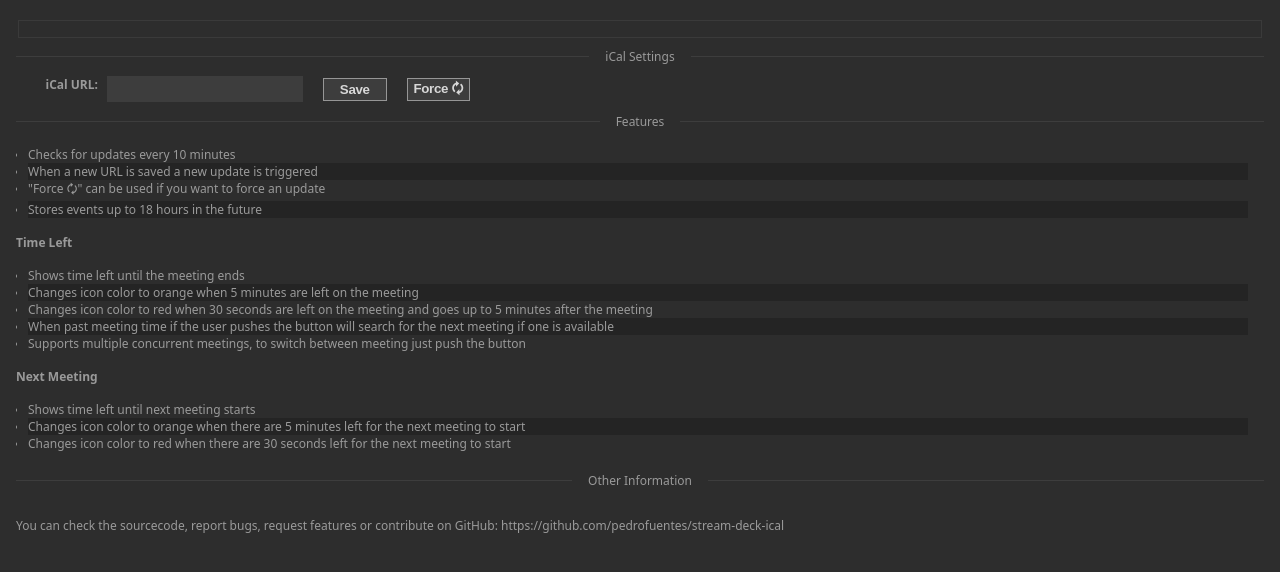
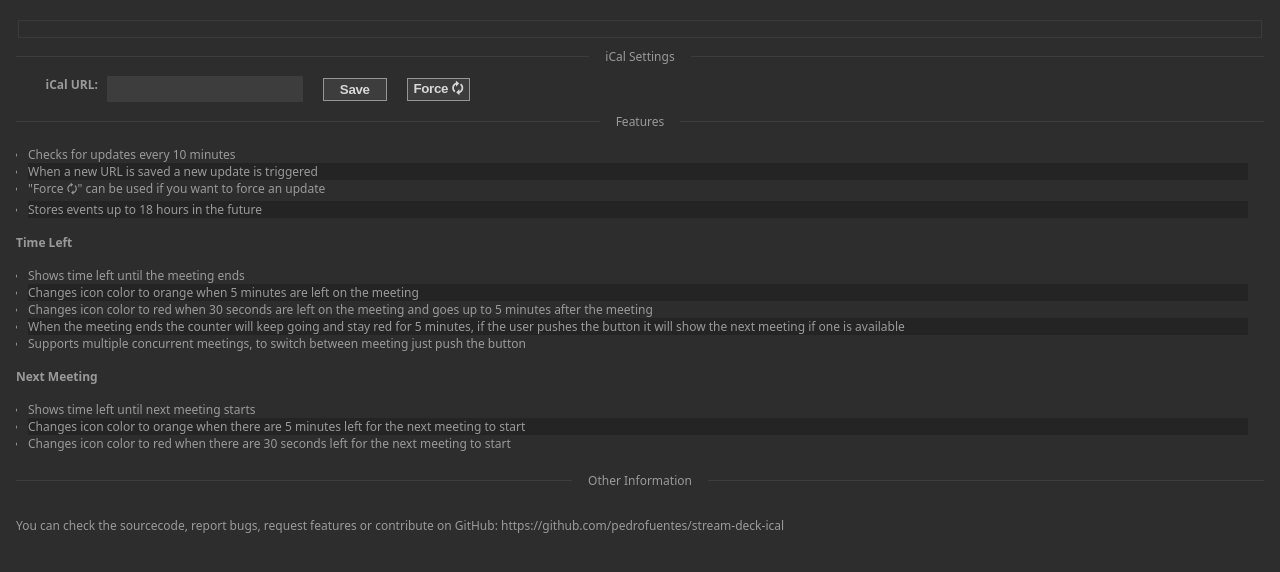
Before and after one commit to pedrofuentes/stream-deck-ical, a website built with webpack: page src/setup.html in a window 1280 px wide. Built offline with nearby package versions, Linux system fonts and the light colour scheme.

Commit message:
improve content

```diff
--- a/src/setup.html
+++ b/src/setup.html
@@ -35,7 +35,7 @@
               <li>Shows time left until the meeting ends</li>
               <li>Changes icon color to orange when 5 minutes are left on the meeting</li>
               <li>Changes icon color to red when 30 seconds are left on the meeting and goes up to 5 minutes after the meeting</li>
-              <li>When past meeting time if the user pushes the button will search for the next meeting if one is available</li>
+              <li>When the meeting ends the counter will keep going and stay red for 5 minutes, if the user pushes the button it will show the next meeting if one is available</li>
               <li>Supports multiple concurrent meetings, to switch between meeting just push the button</li>
             </ul>
 
```
Also changed, not shown: assets/plugin.gif (added), assets/timeleft orange.gif (added), assets/timeleft red.gif (added).
